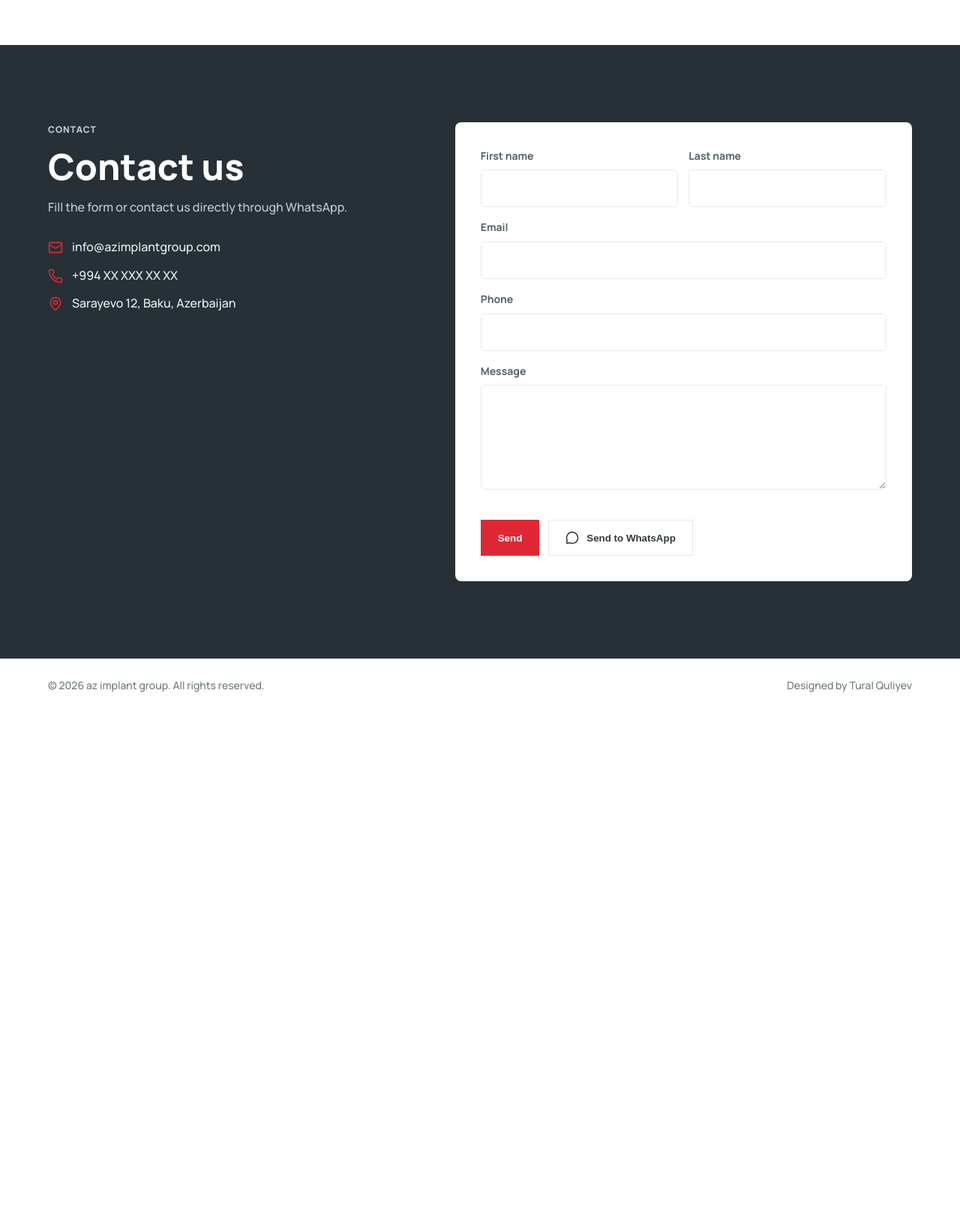
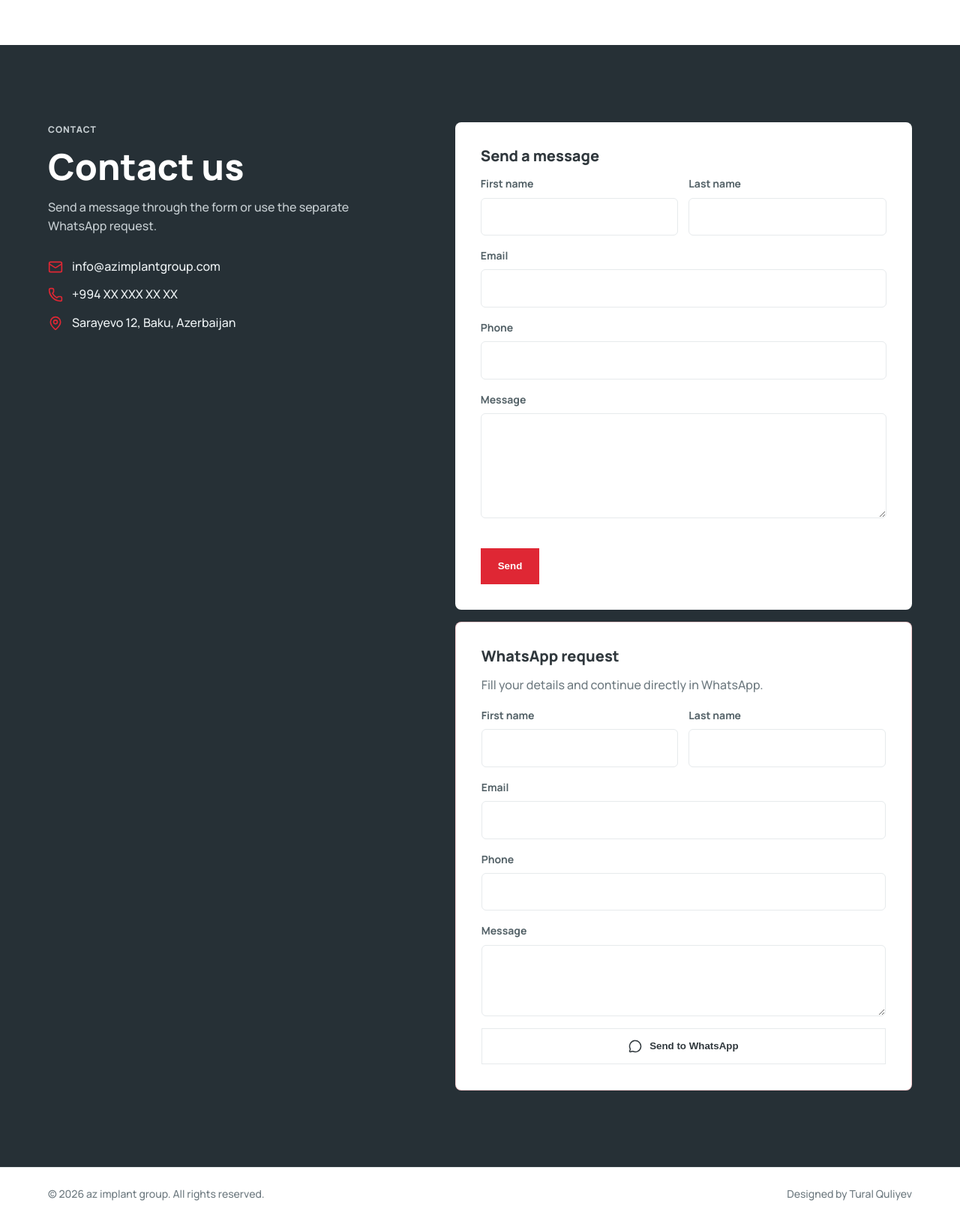
Before and after one commit to Tural87/azimplant, a Flask app: page /en in a window 1280 px wide. Shown: the part 3422-5050 px from the top of the page at 75% size. Before the commit the page ends 4345 px from the top, so only its background shows below. Run offline with Flask 3, Linux system fonts and the light colour scheme; data comes from the database, SQL or seed files in the repository.

Commit message:
Separate email and WhatsApp inquiries

```diff
--- a/app.py
+++ b/app.py
@@ -1,6 +1,10 @@
 import os
+import shutil
 import sqlite3
+import smtplib
+import subprocess
 import time
+from email.message import EmailMessage
 from functools import wraps
 from pathlib import Path
 
@@ -95,6 +99,63 @@ def setting(key, default=""):
     return row["value"] if row else default
 
 
+def recipient_emails():
+    raw = setting("notification_emails", setting("email", "info@azimplantgroup.com"))
+    normalized = raw.replace(";", ",").replace("\n", ",")
+    return [item.strip() for item in normalized.split(",") if item.strip()]
+
+
+def send_inquiry_email(data):
+    recipients = recipient_emails()
+    if not recipients:
+        return False
+
+    subject = "Az Implant Group - yeni muraciet"
+    body = "\n".join(
+        [
+            "Az Implant Group saytindan yeni muraciet",
+            "",
+            f"Ad: {data['first_name']}",
+            f"Soyad: {data['last_name']}",
+            f"Email: {data['email']}",
+            f"Nomre: {data['phone']}",
+            "",
+            "Mesaj:",
+            data["message"],
+        ]
+    )
+    sender = setting("smtp_from_email", "") or setting("email", "info@azimplantgroup.com")
+    message = EmailMessage()
+    message["Subject"] = subject
+    message["From"] = sender
+    message["To"] = ", ".join(recipients)
+    if data["email"]:
+        message["Reply-To"] = data["email"]
+    message.set_content(body)
+
+    smtp_host = setting("smtp_host", "").strip()
+    if smtp_host:
+        port = int(setting("smtp_port", "587") or 587)
+        username = setting("smtp_username", "").strip()
+        password = setting("smtp_password", "")
+        use_tls = setting("smtp_use_tls", "1").strip() not in {"0", "false", "False", "no"}
+        with smtplib.SMTP(smtp_host, port, timeout=15) as smtp:
+            if use_tls:
+                smtp.starttls()
+            if username:
+                smtp.login(username, password)
+            smtp.send_message(message)
+        return True
+
+    sendmail = shutil.which("sendmail")
+    if sendmail:
+        subprocess.run([sendmail, "-t", "-oi"], input=message.as_bytes(), check=True)
+        return True
+
+    app.logger.warning("Inquiry email was not sent: SMTP or sendmail is not configured.")
+    return False
+
+
 @app.context_processor
 def inject_globals():
     if not DB_PATH.exists():
@@ -187,6 +248,13 @@ def init_db():
             "address_az": "Azərbaycan, Bakı şəh., Sarayevo 12",
             "address_en": "Sarayevo 12, Baku, Azerbaijan",
             "whatsapp_number": "994XXXXXXXXX",
+            "notification_emails": "info@azimplantgroup.com",
+            "smtp_host": "",
+            "smtp_port": "587",
+            "smtp_username": "",
+            "smtp_password": "",
+            "smtp_from_email": "info@azimplantgroup.com",
+            "smtp_use_tls": "1",
             "instagram_url": "",
             "facebook_url": "",
             "linkedin_url": "",
@@ -306,17 +374,23 @@ def site(lang):
 @app.route("/inquiry", methods=["POST"])
 def inquiry():
     lang = request.form.get("lang", "az")
+    data = {
+        "first_name": request.form.get("first_name", "").strip(),
+        "last_name": request.form.get("last_name", "").strip(),
+        "email": request.form.get("email", "").strip(),
+        "phone": request.form.get("phone", "").strip(),
+        "message": request.form.get("message", "").strip(),
+    }
     db_execute(
         "insert into inquiries (first_name, last_name, email, phone, message) values (?, ?, ?, ?, ?)",
-        (
-            request.form.get("first_name", "").strip(),
-            request.form.get("last_name", "").strip(),
-            request.form.get("email", "").strip(),
-            request.form.get("phone", "").strip(),
-            request.form.get("message", "").strip(),
-        ),
+        (data["first_name"], data["last_name"], data["email"], data["phone"], data["message"]),
     )
-    flash("Müraciətiniz qeydə alındı.", "success")
+    try:
+        sent = send_inquiry_email(data)
+    except Exception as exc:
+        app.logger.exception("Inquiry email failed: %s", exc)
+        sent = False
+    flash("Müraciətiniz göndərildi." if sent else "Müraciətiniz qeydə alındı.", "success")
     return redirect(url_for("site", lang=lang) + "#contact")
 
 
--- a/static/css/styles.css
+++ b/static/css/styles.css
@@ -69,6 +69,24 @@ img { max-width: 100%; display: block; }
   grid-template-columns: minmax(0, 1.02fr) minmax(380px, .98fr);
   align-items: stretch;
   border-bottom: 1px solid var(--line);
+}
+.public-flash-stack {
+  position: fixed;
+  top: 94px;
+  right: clamp(18px, 4vw, 64px);
+  z-index: 60;
+  display: grid;
+  gap: 10px;
+  width: min(360px, calc(100vw - 36px));
+}
+.public-flash {
+  padding: 14px 16px;
+  border: 1px solid rgba(223, 39, 52, .22);
+  border-radius: 8px;
+  background: #fff;
+  box-shadow: var(--shadow);
+  color: var(--ink);
+  font-weight: 800;
 }
 .hero-media { min-height: 520px; background: var(--soft); overflow: hidden; }
 .hero-media img { width: 100%; height: 100%; object-fit: cover; filter: grayscale(1); }
@@ -183,13 +201,22 @@ p { color: var(--muted); }
   height: 42px;
   border: 1px solid rgba(255,255,255,.18);
 }
-.contact-form {
+.contact-actions-panel {
+  display: grid;
+  gap: 16px;
+}
+.contact-form, .whatsapp-form {
   display: grid;
   gap: 16px;
   padding: clamp(22px, 4vw, 34px);
   background: #fff;
   border-radius: 8px;
   color: var(--ink);
+}
+.contact-form h3, .whatsapp-form h3 { color: var(--ink); }
+.contact-form p, .whatsapp-form p { margin: 0; color: var(--muted); }
+.whatsapp-form {
+  border: 1px solid rgba(223, 39, 52, .22);
 }
 .form-row { display: grid; grid-template-columns: 1fr 1fr; gap: 14px; }
 label { display: grid; gap: 7px; color: #526066; font-weight: 700; font-size: 14px; }
--- a/static/js/site.js
+++ b/static/js/site.js
@@ -16,11 +16,11 @@ window.addEventListener("DOMContentLoaded", () => {
   function buildWhatsAppUrl() {
     const data = new FormData(form);
     const text = [
-      "Az Implant Group müraciət",
+      "Az Implant Group muraciet",
       `Ad: ${data.get("first_name") || ""}`,
       `Soyad: ${data.get("last_name") || ""}`,
       `Email: ${data.get("email") || ""}`,
-      `Nömrə: ${data.get("phone") || ""}`,
+      `Nomre: ${data.get("phone") || ""}`,
       `Mesaj: ${data.get("message") || ""}`,
     ].join("\n");
     return `https://wa.me/${number}?text=${encodeURIComponent(text)}`;
--- a/templates/site.html
+++ b/templates/site.html
@@ -14,14 +14,16 @@
     'az': {
       'home':'Ana səhifə','about':'Haqqımızda','services':'Fəaliyyət','brands':'Brendlər','contact':'Əlaqə',
       'cta':'Müraciət et','whatsapp':'WhatsApp','learn':'Ətraflı','why':'Niyə biz?','partners':'Rəsmi brendlər',
-      'contact_title':'Bizimlə əlaqə','contact_text':'Məlumat almaq üçün formanı doldurun və ya WhatsApp ilə birbaşa yazın.',
+      'contact_title':'Bizimlə əlaqə','contact_text':'Məlumat almaq üçün mesaj formasını doldurun və ya ayrıca WhatsApp müraciəti göndərin.',
+      'message_title':'Mesaj göndər','whatsapp_title':'WhatsApp müraciəti','whatsapp_text':'Sürətli əlaqə üçün məlumatları doldurun və WhatsApp-a keçin.',
       'first':'Ad','last':'Soyad','email':'Email','phone':'Nömrə','message':'Mesaj','send':'Göndər',
       'wa_send':'WhatsApp-a yaz','admin':'Admin panel','all_rights':'Bütün hüquqlar qorunur'
     },
     'en': {
       'home':'Home','about':'About','services':'Activities','brands':'Brands','contact':'Contact',
       'cta':'Request info','whatsapp':'WhatsApp','learn':'Learn more','why':'Why us?','partners':'Official brands',
-      'contact_title':'Contact us','contact_text':'Fill the form or contact us directly through WhatsApp.',
+      'contact_title':'Contact us','contact_text':'Send a message through the form or use the separate WhatsApp request.',
+      'message_title':'Send a message','whatsapp_title':'WhatsApp request','whatsapp_text':'Fill your details and continue directly in WhatsApp.',
       'first':'First name','last':'Last name','email':'Email','phone':'Phone','message':'Message','send':'Send',
       'wa_send':'Send to WhatsApp','admin':'Admin panel','all_rights':'All rights reserved'
     }
@@ -46,6 +48,15 @@
   </header>
 
   <main id="home">
+    {% with messages = get_flashed_messages(with_categories=true) %}
+      {% if messages %}
+        <div class="public-flash-stack">
+          {% for category, message in messages %}
+            <div class="public-flash {{ category }}">{{ message }}</div>
+          {% endfor %}
+        </div>
+      {% endif %}
+    {% endwith %}
     {% set hero = sections.hero %}
     <section class="hero">
       <div class="hero-media">
@@ -155,8 +166,10 @@
           {% endfor %}
         </div>
       </div>
-      <form class="contact-form" method="post" action="{{ url_for('inquiry') }}" data-wa-form data-wa-number="{{ site_settings.whatsapp_number }}">
+      <div class="contact-actions-panel">
+        <form class="contact-form" method="post" action="{{ url_for('inquiry') }}">
           <input type="hidden" name="lang" value="{{ lang }}">
+          <h3>{{ t.message_title }}</h3>
           <div class="form-row">
             <label>{{ t.first }}<input required name="first_name" autocomplete="given-name"></label>
             <label>{{ t.last }}<input required name="last_name" autocomplete="family-name"></label>
@@ -166,9 +179,21 @@
           <label>{{ t.message }}<textarea required name="message" rows="5"></textarea></label>
           <div class="form-actions">
             <button class="button primary" type="submit">{{ t.send }}</button>
-          <button class="button ghost" type="button" data-wa-submit><i data-lucide="message-circle"></i>{{ t.wa_send }}</button>
           </div>
         </form>
+        <form class="whatsapp-form" data-wa-form data-wa-number="{{ site_settings.whatsapp_number }}">
+          <h3>{{ t.whatsapp_title }}</h3>
+          <p>{{ t.whatsapp_text }}</p>
+          <div class="form-row">
+            <label>{{ t.first }}<input required name="first_name" autocomplete="given-name"></label>
+            <label>{{ t.last }}<input required name="last_name" autocomplete="family-name"></label>
+          </div>
+          <label>{{ t.email }}<input type="email" name="email" autocomplete="email"></label>
+          <label>{{ t.phone }}<input required name="phone" autocomplete="tel"></label>
+          <label>{{ t.message }}<textarea name="message" rows="3"></textarea></label>
+          <button class="button ghost" type="button" data-wa-submit><i data-lucide="message-circle"></i>{{ t.wa_send }}</button>
+        </form>
+      </div>
     </section>
   </main>
 
```
Also changed, not shown: templates/admin_settings.html (+7 -1 lines). Lines whose indentation alone changed are shown as unchanged.
